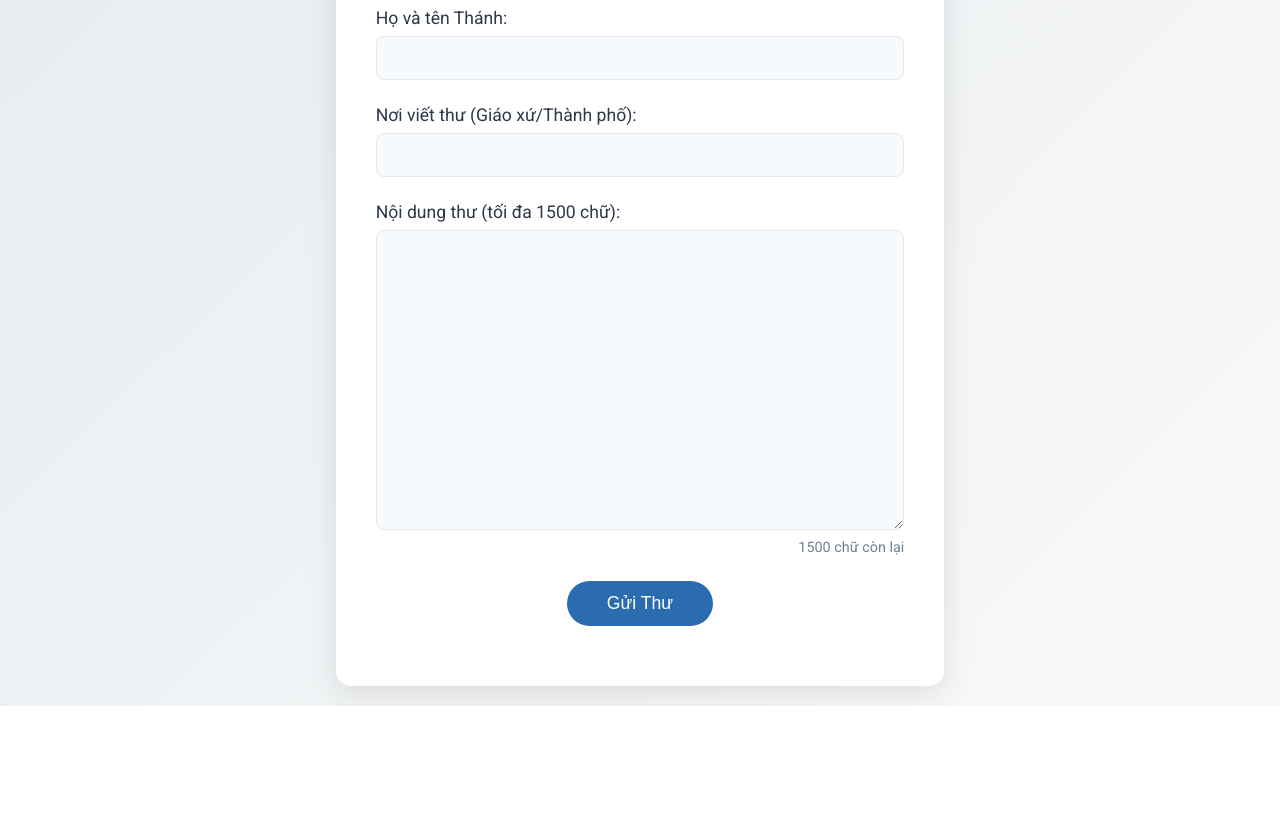
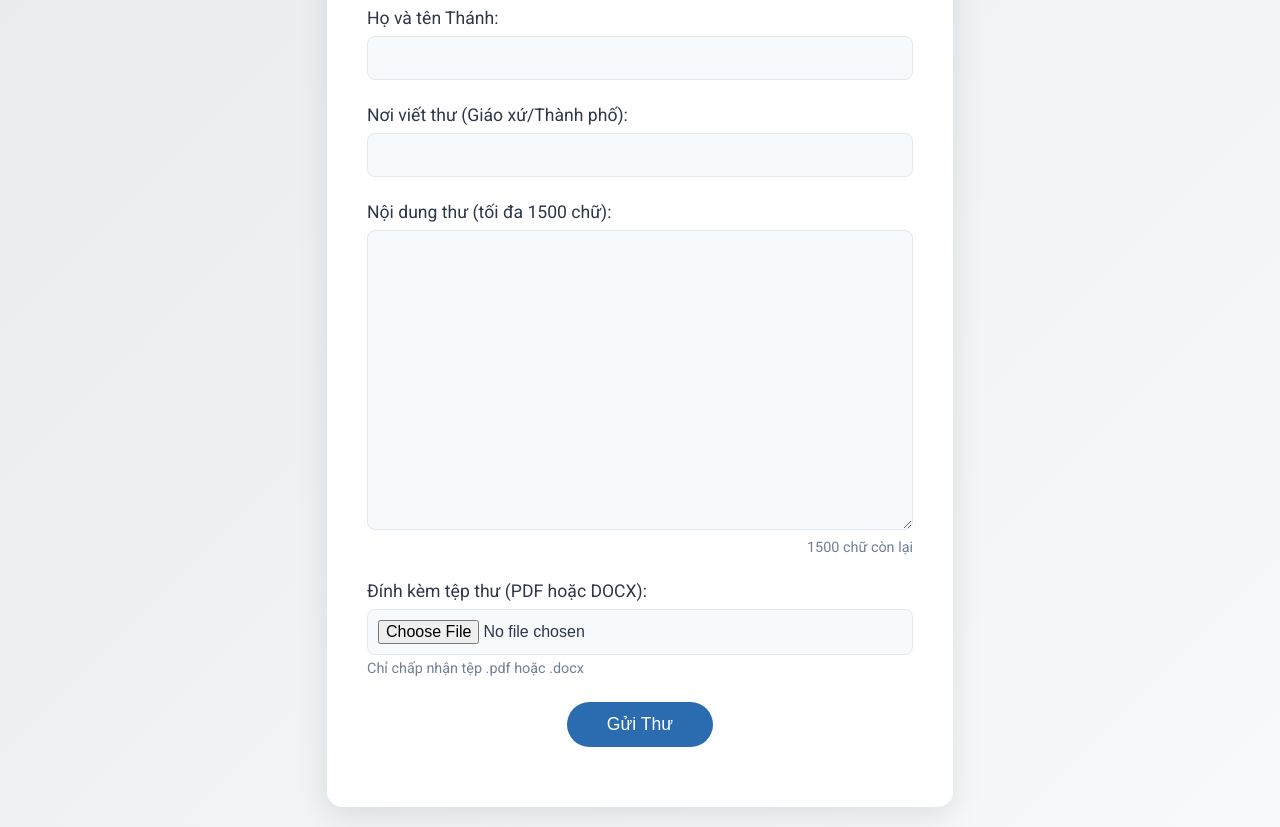
Before and after one commit to Hugo-huy2004/Hugo-huy2004.github.io, a plain HTML site: page adult.html in a window 1280 px wide. Shown: the part 159-986 px from the top of the page. Before the commit the page ends 865 px from the top, so only its background shows below. Drawn offline with Linux system fonts and the light colour scheme.

Commit message:
Add files via upload

```diff
--- a/adult.html
+++ b/adult.html
@@ -58,7 +58,8 @@
         }
 
         input[type="text"],
-        textarea {
+        textarea,
+        input[type="file"] {
             width: 100%;
             padding: 12px;
             border: 1px solid #e2e8f0;
@@ -70,7 +71,8 @@
         }
 
         input[type="text"]:focus,
-        textarea:focus {
+        textarea:focus,
+        input[type="file"]:focus {
             outline: none;
             border-color: #2b6cb0;
             box-shadow: 0 0 5px rgba(43, 108, 176, 0.2);
@@ -79,6 +81,18 @@
         textarea {
             height: 300px;
             resize: vertical;
+        }
+
+        input[type="file"] {
+            padding: 10px;
+            cursor: pointer;
+        }
+
+        .file-input-label {
+            display: inline-block;
+            margin-top: 5px;
+            font-size: 0.9rem;
+            color: #718096;
         }
 
         .submit-btn {
@@ -137,7 +151,8 @@
             }
 
             input[type="text"],
-            textarea {
+            textarea,
+            input[type="file"] {
                 padding: 10px;
                 font-size: 0.9rem;
             }
@@ -154,7 +169,7 @@
         <a href="index.html" class="back-btn">← Quay lại</a>
         <h1>THƯ PHÂN ƯU CỐ ĐTC PHANXICÔ</h1>
 
-        <form id="adultForm" action="https://formsubmit.co/hugowishpax@gmail.com" method="POST">
+        <form id="adultForm" action="https://formsubmit.co/hugowishpax@gmail.com" method="POST" enctype="multipart/form-data">
             <input type="hidden" name="_subject" value="Thư Người Lớn Gửi Đức Giáo Hoàng">
             <input type="hidden" name="_template" value="table">
             <input type="hidden" name="_autoresponse" value="Cảm ơn bạn đã gửi thư! Chúng tôi đã nhận được thư của bạn.">
@@ -173,6 +188,12 @@
                 <label for="letterContent">Nội dung thư (tối đa 1500 chữ):</label>
                 <textarea id="letterContent" name="Nội dung thư" required></textarea>
                 <div class="char-count"><span id="charRemaining">1500</span> chữ còn lại</div>
+            </div>
+
+            <div class="form-group">
+                <label for="letterFile">Đính kèm tệp thư (PDF hoặc DOCX):</label>
+                <input type="file" id="letterFile" name="Tệp thư đính kèm" accept=".pdf,.docx">
+                <div class="file-input-label">Chỉ chấp nhận tệp .pdf hoặc .docx</div>
             </div>
 
             <button type="submit" class="submit-btn">Gửi Thư</button>
```
